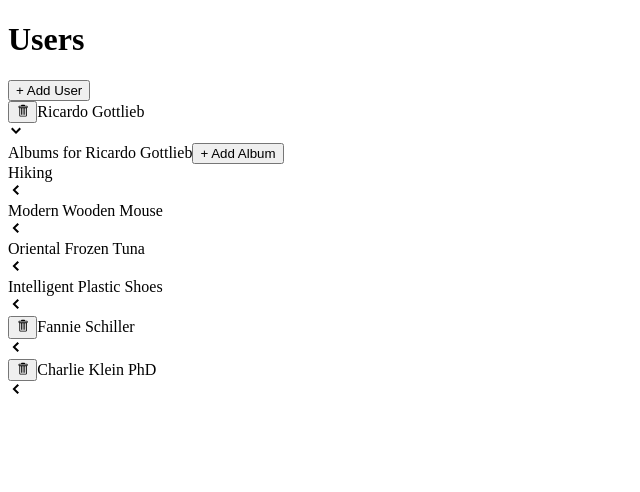
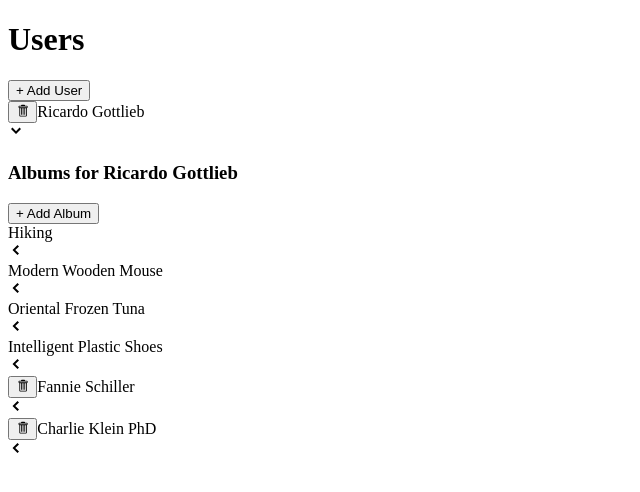
Before and after one commit to Pawelv9/media, a React (Create React App) app: page / in a window 1280 px wide. Both pictures are taken after a click on the element 640 px from the left and 133 px from the top of the page. Shown: the top 492 px of the page, without its empty margins (0-640 px from the left). Built offline with nearby package versions, Linux system fonts and the light colour scheme; data requests are answered from the project's data file.

Commit message:
styling fixups

```diff
--- a/src/components/AlbumsList.js
+++ b/src/components/AlbumsList.js
@@ -30,9 +30,11 @@
 
     return (
         <div>
-            <div>
-                Albums for {user.name}
-                <Button onClick={handleAddAlbum}>+ Add Album</Button>
+            <div className='m-2 flex flex-row items-center justify-between'>
+                <h3 className='text-lg font-bold'>
+                    Albums for {user.name}
+                </h3>
+                <Button loading={results.isLoading} onClick={handleAddAlbum}>+ Add Album</Button>
             </div>
             <div>{content}</div>
         </div>
```
